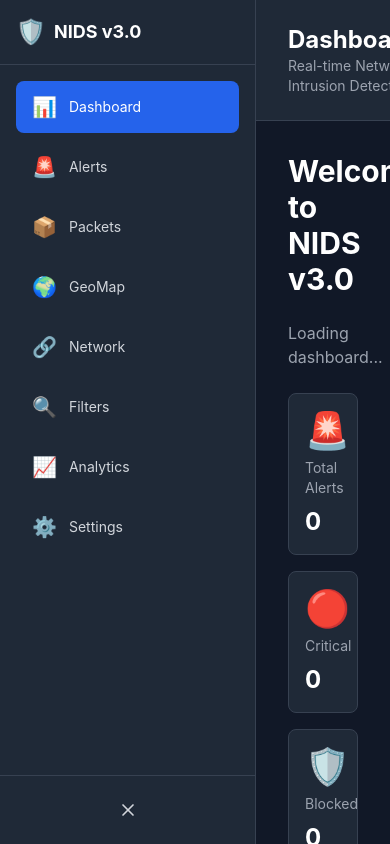
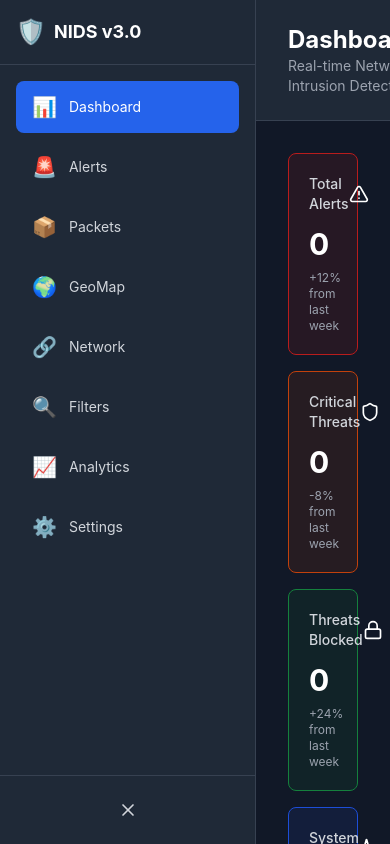
Before and after one commit to Jabir-Srj/nids, a React (Vite) app in the folder frontend/: page / in a window 390 px wide. Built offline with nearby package versions, Linux system fonts and the light colour scheme; no server answers; the HTML template or start-up script is replaced by a standard one.

Commit message:
Restore component imports with proper error handling and Suspense

```diff
--- a/frontend/src/App.tsx
+++ b/frontend/src/App.tsx
@@ -1,6 +1,66 @@
-import { useState } from 'react'
+import { useState, Suspense, lazy } from 'react'
 import { Menu, X } from 'lucide-react'
 import './index.css'
+import React from 'react'
+
+// Lazy load components
+const DashboardV2 = lazy(() => import('./components/DashboardV2'))
+const AlertList = lazy(() => import('./components/AlertList'))
+const Analytics = lazy(() => import('./components/Analytics'))
+const Settings = lazy(() => import('./components/Settings'))
+const PacketInspector = lazy(() => import('./components/PacketInspector'))
+const GeoMap = lazy(() => import('./components/GeoMap'))
+const NetworkTopology = lazy(() => import('./components/NetworkTopology'))
+const AdvancedFilters = lazy(() => import('./components/AdvancedFilters'))
+
+// Error Boundary Component
+class ErrorBoundary extends React.Component<any, { hasError: boolean; error: any }> {
+  constructor(props: any) {
+    super(props)
+    this.state = { hasError: false, error: null }
+  }
+
+  static getDerivedStateFromError(error: any) {
+    return { hasError: true, error }
+  }
+
+  componentDidCatch(error: any, errorInfo: any) {
+    console.error('Component Error:', error, errorInfo)
+  }
+
+  render() {
+    if (this.state.hasError) {
+      return (
+        <div className="p-8 text-center">
+          <p className="text-red-500 font-bold mb-4">⚠️ Component Error</p>
+          <p className="text-gray-400 mb-4">{this.state.error?.message}</p>
+          <button
+            onClick={() => this.setState({ hasError: false })}
+            className="px-4 py-2 bg-blue-600 hover:bg-blue-700 rounded"
+          >
+            Retry
+          </button>
+        </div>
+      )
+    }
+
+    return this.props.children
+  }
+}
+
+// Loading fallback
+function LoadingSpinner() {
+  return (
+    <div className="flex items-center justify-center h-96">
+      <div className="text-center">
+        <div className="inline-block">
+          <div className="w-12 h-12 rounded-full border-4 border-gray-700 border-t-blue-600 animate-spin"></div>
+        </div>
+        <p className="mt-4 text-gray-400">Loading component...</p>
+      </div>
+    </div>
+  )
+}
 
 function App() {
   const [currentPage, setCurrentPage] = useState('dashboard')
@@ -16,6 +76,29 @@ function App() {
     { id: 'analytics', label: 'Analytics', icon: '📈' },
     { id: 'settings', label: 'Settings', icon: '⚙️' },
   ]
+
+  const renderContent = () => {
+    switch (currentPage) {
+      case 'dashboard':
+        return <DashboardV2 />
+      case 'alerts':
+        return <AlertList />
+      case 'packets':
+        return <PacketInspector />
+      case 'geomap':
+        return <GeoMap />
+      case 'network':
+        return <NetworkTopology />
+      case 'filters':
+        return <AdvancedFilters />
+      case 'analytics':
+        return <Analytics />
+      case 'settings':
+        return <Settings />
+      default:
+        return <DashboardV2 />
+    }
+  }
 
   return (
     <div className="flex h-screen bg-gray-900 text-white">
@@ -84,33 +167,9 @@ function App() {
 
         {/* Page Content */}
         <div className="flex-1 overflow-auto p-8">
-          {currentPage === 'dashboard' && (
-            <div className="space-y-6">
-              <h2 className="text-3xl font-bold">Welcome to NIDS v3.0</h2>
-              <p className="text-gray-400">Loading dashboard...</p>
-              <div className="grid grid-cols-1 md:grid-cols-2 lg:grid-cols-4 gap-4">
-                {[
-                  { title: 'Total Alerts', value: '0', icon: '🚨' },
-                  { title: 'Critical', value: '0', icon: '🔴' },
-                  { title: 'Blocked', value: '0', icon: '🛡️' },
-                  { title: 'Uptime', value: '100%', icon: '✅' },
-                ].map((card, i) => (
-                  <div key={i} className="bg-gray-800 rounded-lg p-4 border border-gray-700">
-                    <p className="text-4xl mb-2">{card.icon}</p>
-                    <p className="text-gray-400 text-sm">{card.title}</p>
-                    <p className="text-2xl font-bold mt-2">{card.value}</p>
-                  </div>
-                ))}
-              </div>
-            </div>
-          )}
-
-          {currentPage !== 'dashboard' && (
-            <div className="text-center text-gray-400">
-              <p className="text-xl">Page: {currentPage}</p>
-              <p className="text-sm mt-2">Component loading...</p>
-            </div>
-          )}
+          <ErrorBoundary>
+            <Suspense fallback={<LoadingSpinner />}>{renderContent()}</Suspense>
+          </ErrorBoundary>
         </div>
       </div>
     </div>
```
